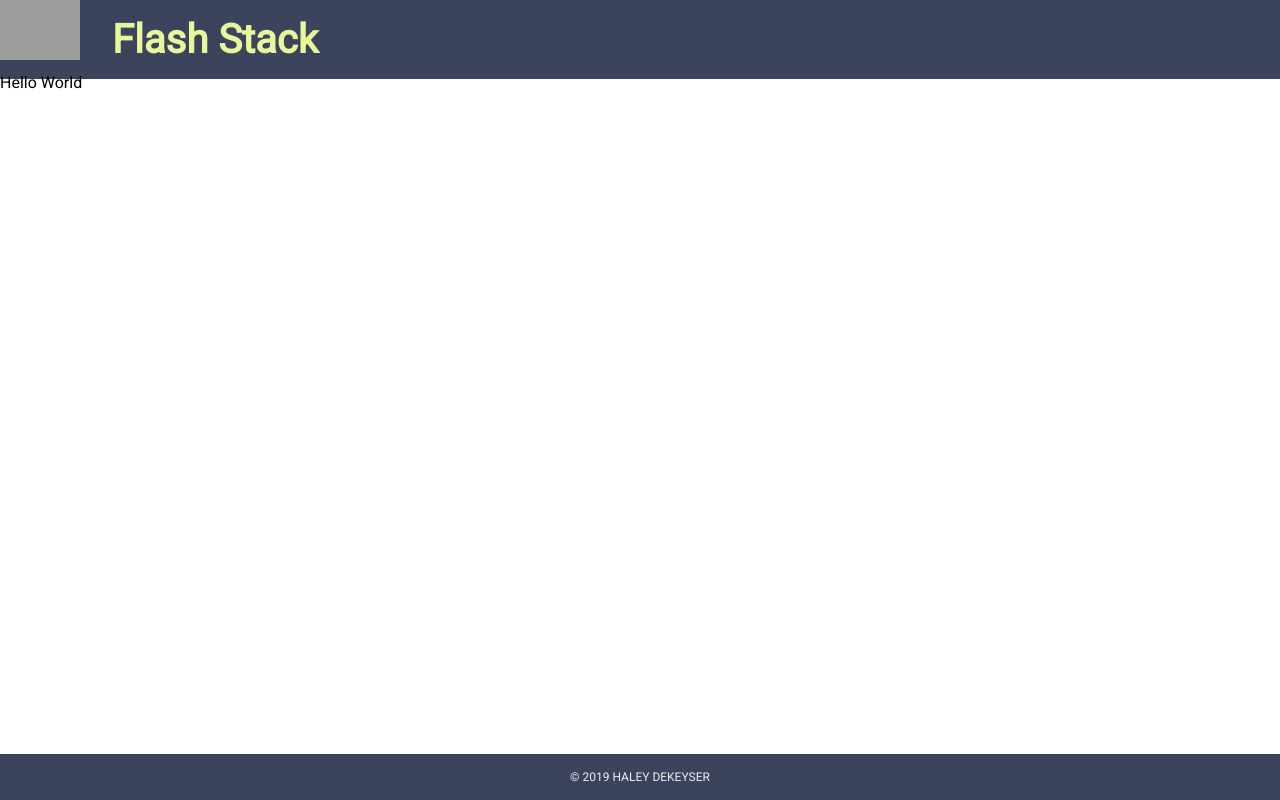
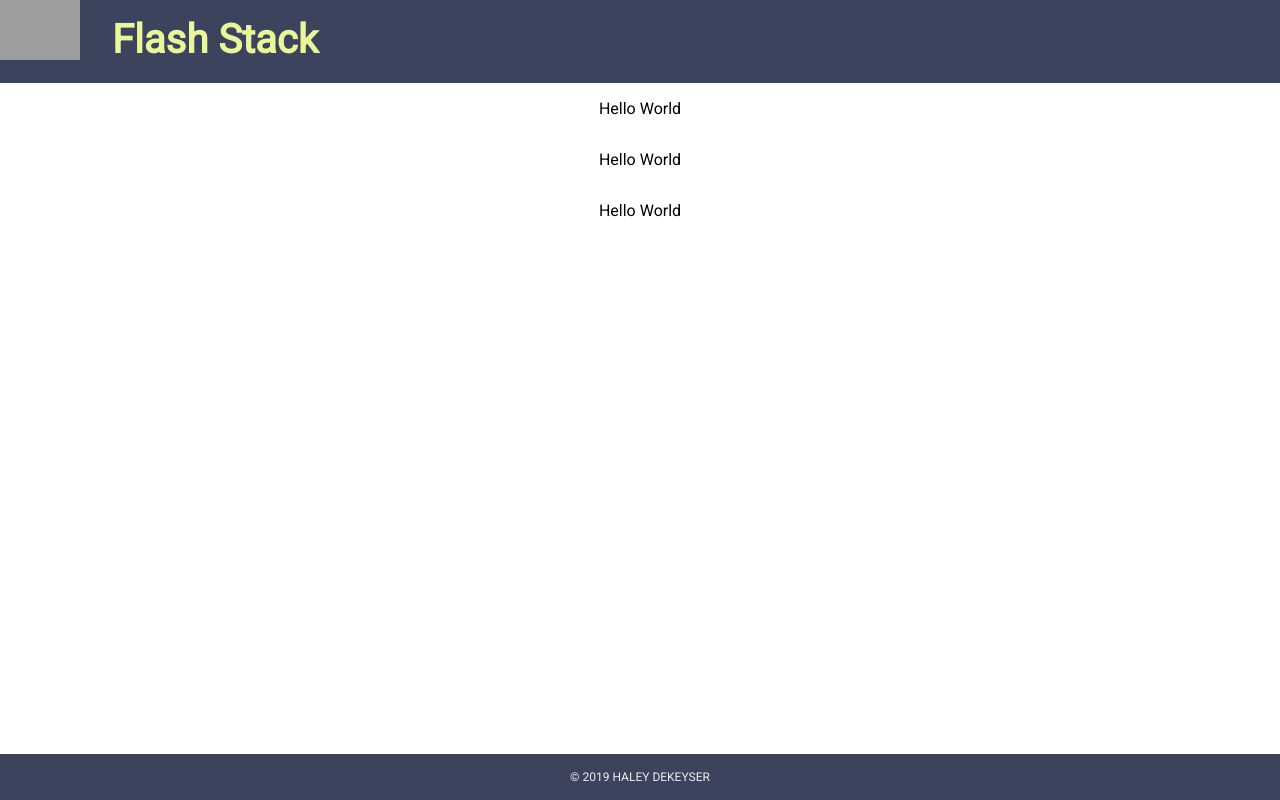
Before and after one commit to haleydek/flash-stack, a React (Create React App) app: page / in a window 1280 px wide. Built offline with nearby package versions, Linux system fonts and the light colour scheme; grey boxes are pictures that could not be loaded.

Commit message:
update postion/display styling for Page and Header components.

```diff
--- a/src/components/Page.js
+++ b/src/components/Page.js
@@ -2,46 +2,38 @@ import React from 'react';
 import styled from 'styled-components/macro';
 
 const Page = () => {
-    return <StyledPage><StyledPageSection>Hello World</StyledPageSection></StyledPage>
+    return <StyledPage><InnerPage><p>Hello World</p><p>Hello World</p><p>Hello World</p></InnerPage></StyledPage>
 }
 
 export default Page;
 
 const StyledPage = styled.div`
+    position: relative;
+    width: 100vw;
+    height: 100%;
+    margin: 0;
+    padding: 0;
+    overflow: auto;
+
+`;
+
+const InnerPage = styled.div`
 
     @media only screen and (max-width: 767px) {
-    position: relative;
+        display: flex;
+        flex-direction: column;
         justify-content: center;
         text-align: center;
         align-items: center;
-    width: 100%
     }
 
     @media only screen and (min-width: 768px) {
-    position: relative;
-    margin: 0px;
-    padding: 0px;
+        max-width: 1440px;
         display: flex;
         flex-direction: column;
-    background-color: pink;
+        justify-content: center;
+        align-items: center;
+
+        margin: 0 auto;
     }
 `;
-
-const StyledPageSection = styled.div`
-
-@media only screen and (max-width: 767px) {
-    position: relative;
-    justify-content: center;
-    text-align: center;
-    align-items: center;
-    width: 100%
-  }
-
-  @media only screen and (min-width: 768px) {
-    display: block;
-    line-height: 0px;
-    position: relative;
-    max-width: 1440px;
-    background-color: pink;
-  }
-`;
--- a/src/components/header/header.js
+++ b/src/components/header/header.js
@@ -6,22 +6,27 @@ import Logo from './Logo';
 class Header extends Component {
     render(){
         return(
-            <HeaderWrapper>
-                <Logo />
-                <Title />
-            </HeaderWrapper>
+            <StyledHeader>
+                <HeaderWrapper>
+                    <Logo />
+                    <Title />
+                </HeaderWrapper>
+            </StyledHeader>
         )
     }
 }
 
 export default Header;
 
-const HeaderWrapper = styled.div`
-    display: inline-block;
-    clear: both;
+const StyledHeader = styled.div`
     width: 100%;
     background-color: ${props => props.theme.primary};
     margin: 0;
     padding: 0;
     overflow: auto;
 `;
+
+const HeaderWrapper = styled.div`
+    display: inline-block;
+    clear: both;
+`;
```
Lines whose indentation alone changed are shown as unchanged.
